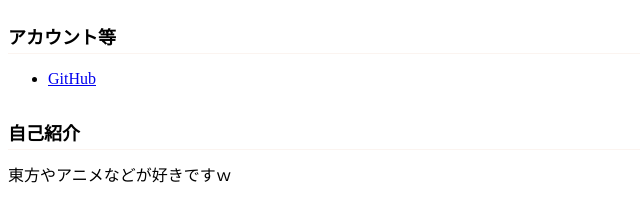
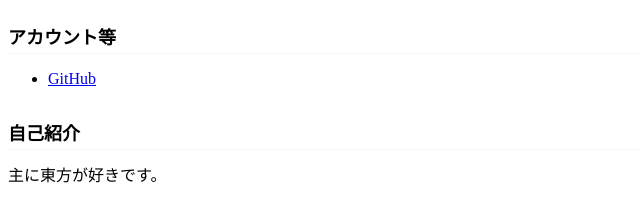
Before and after one commit to cocoai3/cocoai3.github.io, a plain HTML site: page about.html in a window 1280 px wide. Shown: the whole page, without its empty margins (0-640 px from the left). Drawn offline with Linux system fonts and the light colour scheme.

Commit message:
Update about.html

```diff
--- a/about.html
+++ b/about.html
@@ -15,6 +15,6 @@
 <div class="markdown-body">
 <h1 id="main_title">自己紹介</h1>
 </div>
-東方やアニメなどが好きですｗ
+主に東方が好きです。
 </body>
 </html>
```
